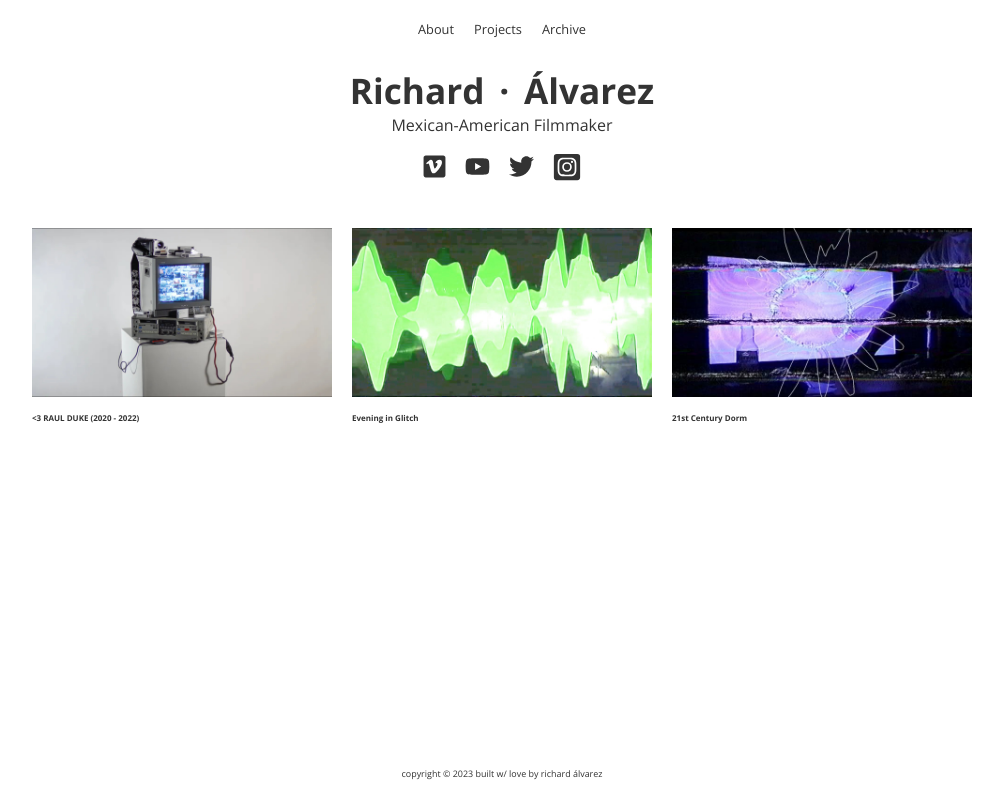
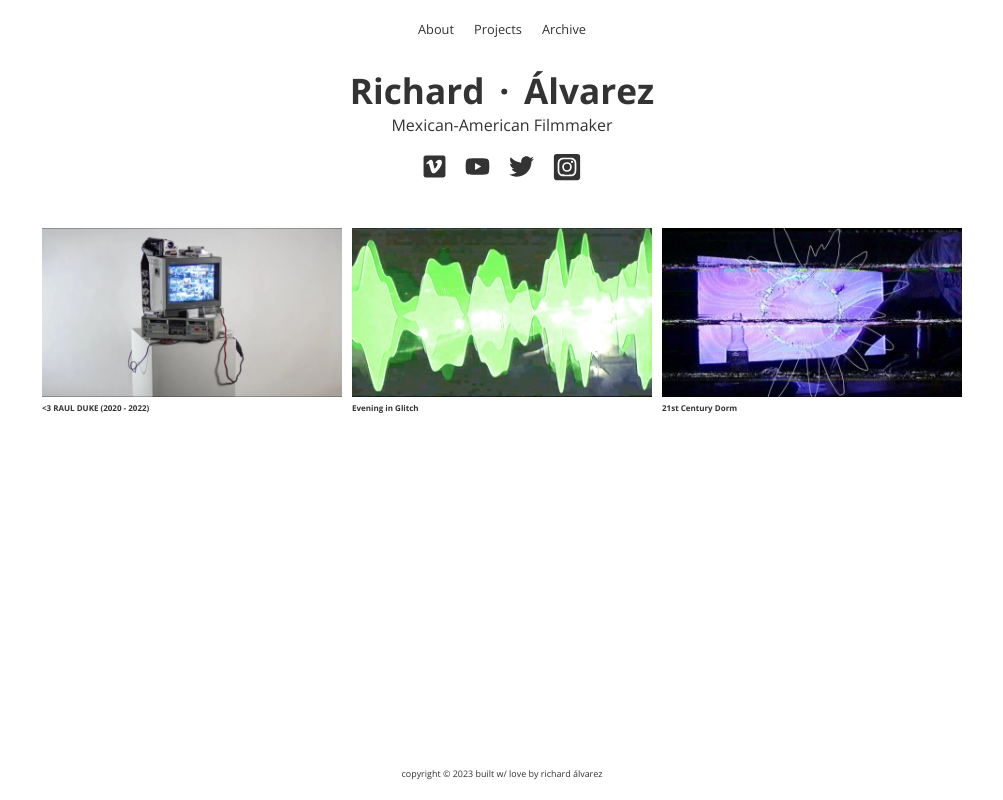
Before and after one commit to raulduk3/raulduke, a Next.js app: page / in a window 1280 px wide. Shown: the whole page, without its empty margins (138-1141 px from the left). Built offline with nearby package versions, Linux system fonts and the light colour scheme; a web font is replaced by a local one.

Commit message:
charlie fixed

```diff
--- a/pages/index.tsx
+++ b/pages/index.tsx
@@ -132,8 +132,8 @@ const Index = () => {
                         <GridItem key={video.title}>
                             <a href={video.url}>
                                 <img src={video.image} width={300} alt={video.title} />
-                                <h3>{video.title}</h3>
                             </a>
+                            <h3>{video.title}</h3>
                         </GridItem>
                     ))}
                 </Grid>
--- a/styles/index.js
+++ b/styles/index.js
@@ -125,25 +125,26 @@ export const Menu = styled.div.attrs(props => ({
 export const Grid = styled.div`
     display: grid;
     grid-template-columns: repeat(3, 1fr);
-    grid-gap: ${({ theme }) => theme.spacing.m};
+    grid-gap: ${({ theme }) => theme.spacing.s};
     width: 100%;
     max-width: 1200px;
 `
 
 export const GridItem = styled.div`
     display: flex;
-    align-items: center;
+    align-items: left;
     justify-content: center;
     flex-direction: column;
     img {
         max-width: 100%;
         object-fit: cover;
-        padding: 0;
     }
     h3 {
         font-size: 0.5em;
-        padding: ${({ theme }) => theme.spacing.xs} 0;
-        max-height: 20px;
+        height: 20px;
+        padding: 0;
+        margin: 0;
+        text-align: left;
     }
     a {
         text-decoration: none;
--- a/styles/theme.js
+++ b/styles/theme.js
@@ -4,7 +4,7 @@ export const theme = {
         secondary: '#fff'
     },
     spacing: {
-        xs: '2.5px',
+        xs: '2px',
         s: '10px',
         m: '20px',
         l: '40px'
```
